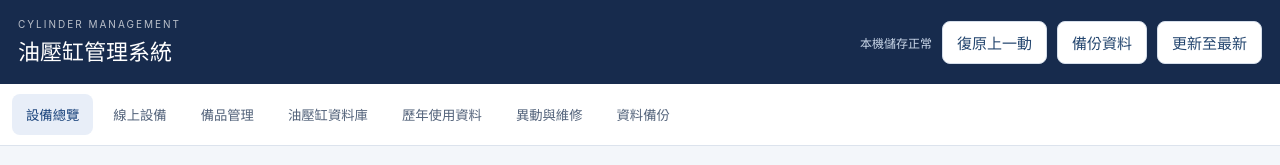
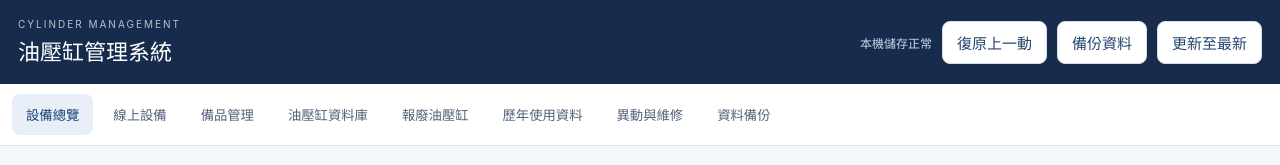
Before and after one commit to a98992012-commits/CYL, a plain HTML site: page index.html in a window 1280 px wide. Shown: the top 165 px of the page. Drawn offline with Linux system fonts and the light colour scheme.

Commit message:
Add scrapped cylinders navigation item

```diff
--- a/index.html
+++ b/index.html
@@ -20,6 +20,7 @@
     <button data-page="online" class="nav-button">線上設備</button>
     <button data-page="spares" class="nav-button">備品管理</button>
     <button data-page="database" class="nav-button">油壓缸資料庫</button>
+    <button data-page="scrapped" class="nav-button">報廢油壓缸</button>
     <button data-page="usageHistory" class="nav-button">歷年使用資料</button>
     <button data-page="history" class="nav-button">異動與維修</button>
     <button data-page="settings" class="nav-button">資料備份</button>
```
